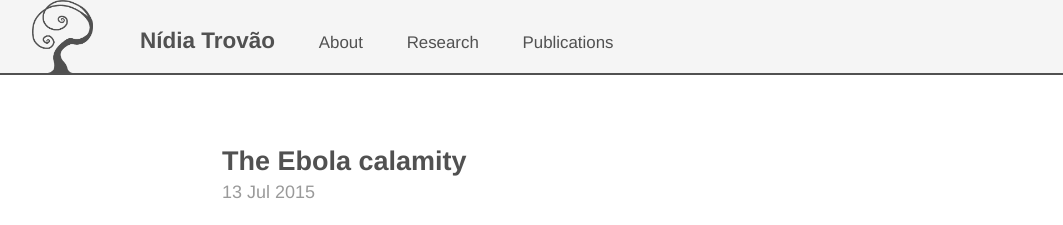
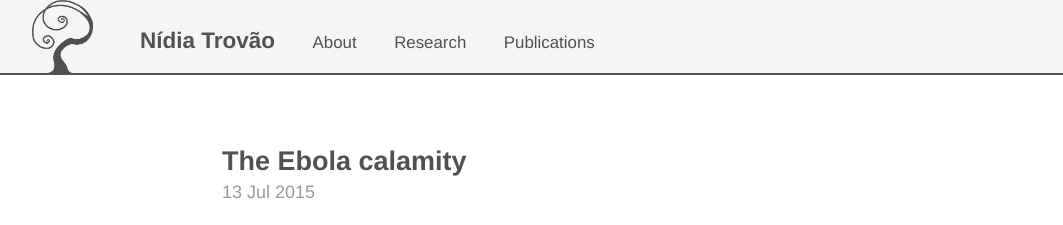
Before and after one commit to nidiatrovao/nidiatrovao.github.io, a Jekyll site: the page built from index.html, in a window 1280 px wide. Shown: the top 225 px of the page, without its empty margins (13-1076 px from the left). Built offline with Jekyll 4.4.1, drawn with Linux system fonts in a browser that asks for light colours; the list of posts is cut into pages by our own code.

Commit message:
top bar edits

```diff
--- a/_layouts/default.html
+++ b/_layouts/default.html
@@ -8,7 +8,7 @@
         <h3 class="masthead-title" style="background-color:#F5F5F5;background-image: url('/public/apple-touch-icon-precomposed.png');background-size:contain;background-repeat:no-repeat;padding-top:1.5rem;max-width:100%;padding-bottom:1rem;padding-left:8.5rem;padding-right:0rem;margin-left:auto;margin-right:auto;box-shadow: 0px 2px 0px #515151;background-position:left 2.5rem bottom">
           <a href="{{ site.baseurl }}/" title="Home">{{ site.title }}</a>
 			{% for page in site.pages_list %}
-				&nbsp;&nbsp;&nbsp;&nbsp;&nbsp;
+				&nbsp;&nbsp;&nbsp;&nbsp;
 				<small><a href="{{ page[1] }}">{{ page[0] }}</a></small>
 			{% endfor %}
 		</h3>
```
